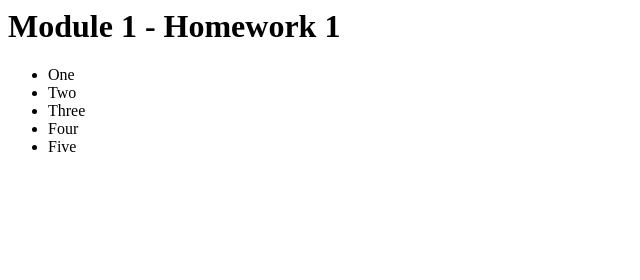
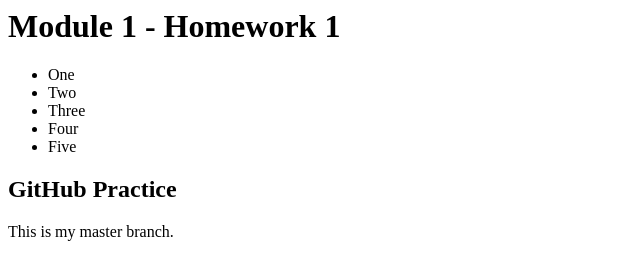
Before and after one commit to nikkirharper/m1-hw1-harper-nikki, a plain HTML site: page index.html in a window 1280 px wide. Shown: the whole page, without its empty margins (0-640 px from the left). Drawn offline with Linux system fonts and the light colour scheme.

Commit message:
Add main content

```diff
--- a/index.html
+++ b/index.html
@@ -13,3 +13,11 @@
     </nav>
 
 </header>
+
+<main>
+
+    <h2>GitHub Practice</h2>
+
+    <p>This is my master branch.</p>
+
+</main>
```
